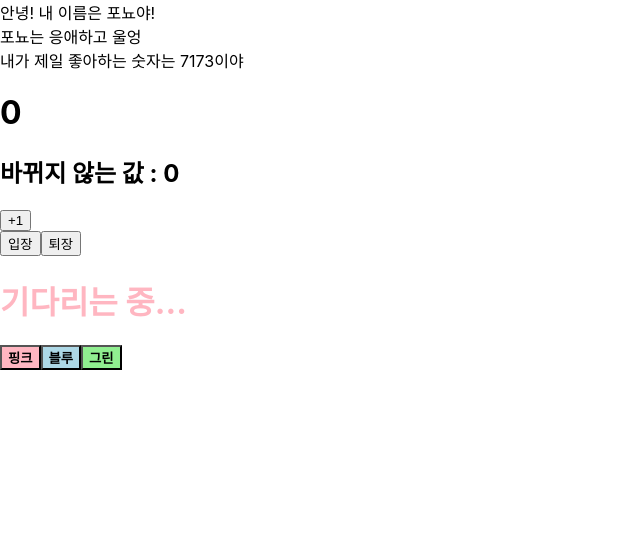
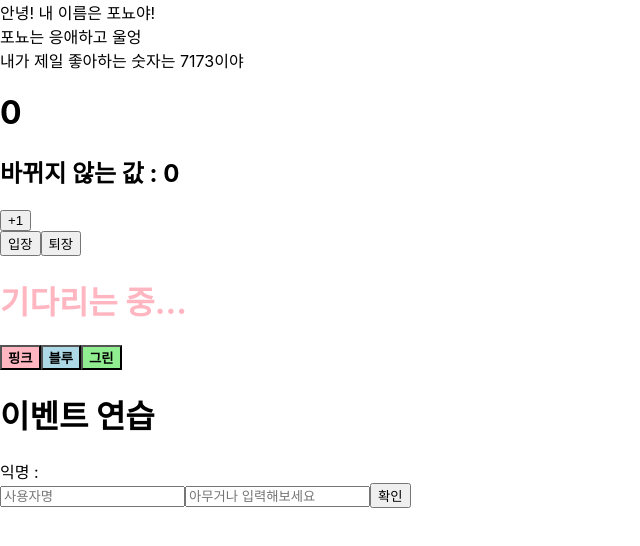
Before and after one commit to sookyeongyeom/the-art-of-react, a React (Create React App) app: page / in a window 1280 px wide. Shown: the top 546 px of the page, without its empty margins (0-640 px from the left). Built offline with nearby package versions, Linux system fonts and the light colour scheme.

Commit message:
:books: p137

```diff
--- a/src/App.js
+++ b/src/App.js
@@ -4,6 +4,7 @@ import './App.css';
 import MyComponent from './MyComponent';
 import Counter from './Counter';
 import Say from './Say';
+import EventPractice from './EventPractice';
 // import { Fragment } from 'react';
 
 const App = () => {
@@ -14,6 +15,7 @@ const App = () => {
       </MyComponent>
       <Counter></Counter>
       <Say></Say>
+      <EventPractice />
     </>
   );
 };
--- /dev/null
+++ b/src/EventPractice.js
@@ -0,0 +1,89 @@
+import React, { Component } from 'react';
+
+class EventPractice extends Component {
+  state = {
+    username: '',
+    message: '',
+  };
+
+  // constructor(props) {
+  //   super(props);
+  //   // 메서드가 특정 HTML요소의 이벤트로 등록되어도 this가 컴포넌트 자신을 제대로 가리키기 위해서는 메서드를 this와 바인딩해줘야함
+  //   this.handleChange = this.handleChange.bind(this);
+  //   this.handleClick = this.handleClick.bind(this);
+  // }
+
+  // handleChange(e) {
+  //   this.setState({
+  //     message: e.target.value,
+  //   });
+  // }
+
+  // handleClick() {
+  //   alert(this.state.message);
+  //   this.setState({
+  //     message: '',
+  //   });
+  // }
+
+  // 일반함수의 this는 자신이 종속된 객체를 가리키는 반면,
+  // 화살표함수의 this는 자신이 종속된 인스턴스를 가리키므로 따로 바인딩해주지 않아도 컴포넌트 자신을 가리키게 되는 듯
+
+  handleChange = (e) => {
+    this.setState({
+      // 객체 안에서 key를 []로 감싸면 그 안에 넣은 레퍼런스가 가리키는 실제 값이 key값으로 사용됨
+      [e.target.name]: e.target.value,
+    });
+  };
+
+  handleClick = () => {
+    alert((this.state.username || '익명') + ' : ' + this.state.message);
+    this.setState({
+      username: '',
+      message: '',
+    });
+  };
+
+  handleKeyPress = (e) => {
+    if (e.key === 'Enter') {
+      this.handleClick();
+    }
+  };
+
+  render() {
+    return (
+      <div>
+        <h1>이벤트 연습</h1>
+        {(this.state.username || '익명') + ' : ' + this.state.message} <br />
+        <input
+          type="text"
+          name="username"
+          placeholder="사용자명"
+          value={this.state.username}
+          // onChange={(e) => this.setState({ message: e.target.value })}
+          onChange={this.handleChange}
+        />
+        <input
+          type="text"
+          name="message"
+          placeholder="아무거나 입력해보세요"
+          value={this.state.message}
+          // onChange={(e) => this.setState({ message: e.target.value })}
+          onChange={this.handleChange}
+          onKeyPress={this.handleKeyPress}
+        />
+        <button
+          // onClick={() => {
+          //   alert(this.state.message);
+          //   this.setState({ message: '' });
+          // }}
+          onClick={this.handleClick}
+        >
+          확인
+        </button>
+      </div>
+    );
+  }
+}
+
+export default EventPractice;
```
